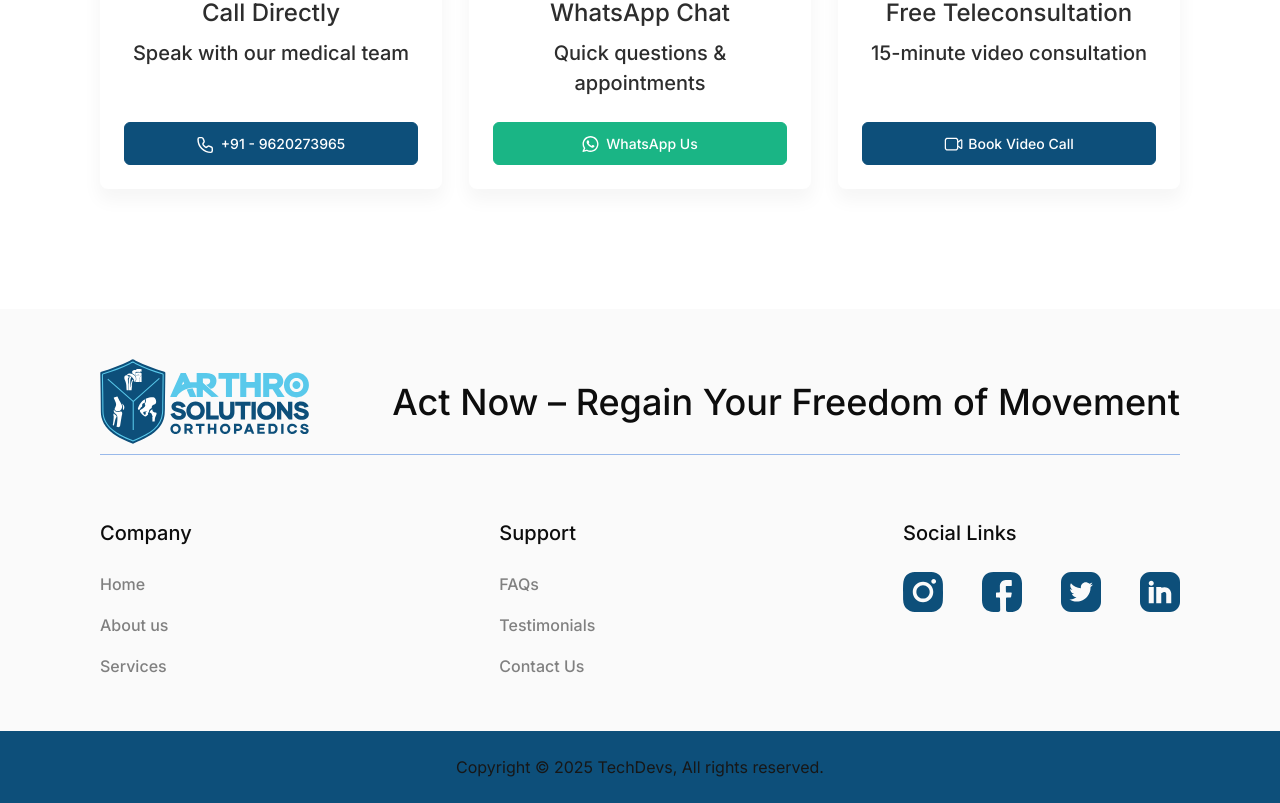
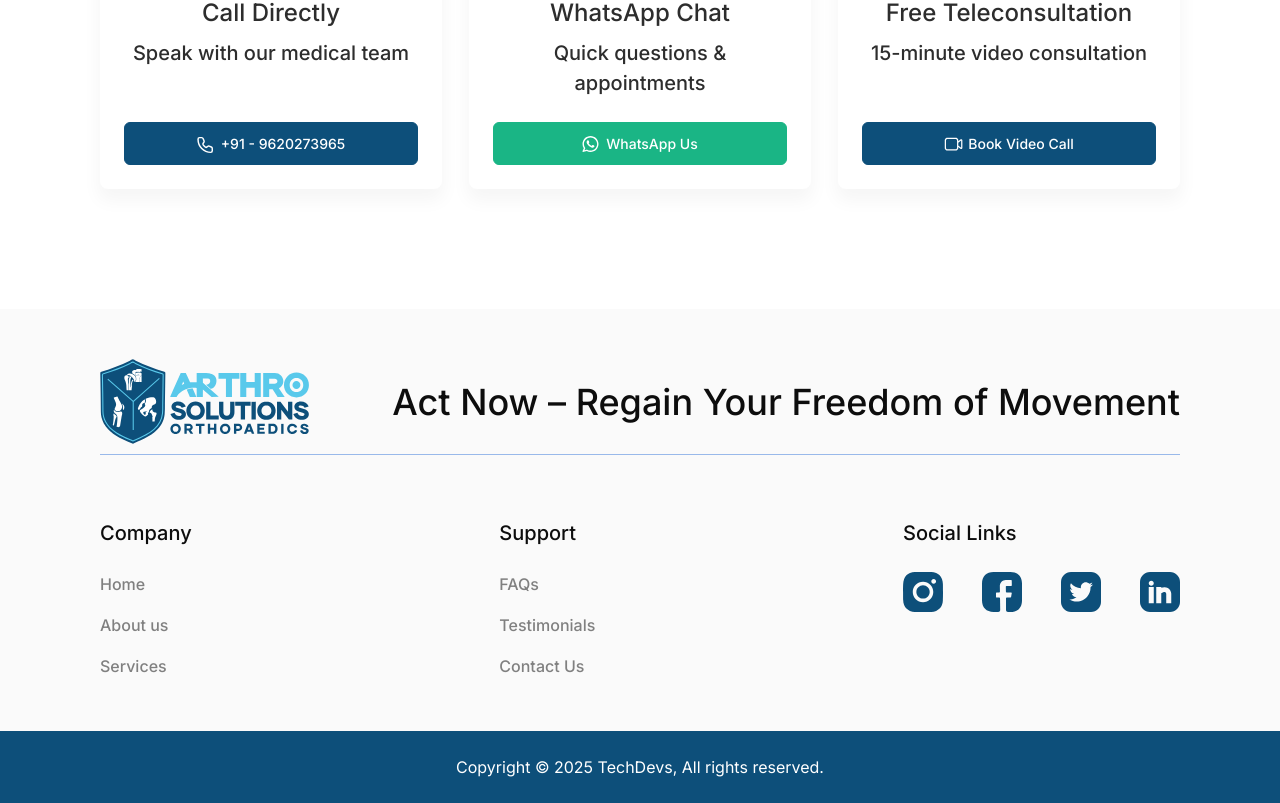
Before and after one commit to rahulmakhijasg8/arthrosolutions, a Next.js app: page /faq in a window 1280 px wide. Shown: the part 4140-4943 px from the top of the page. Built offline with nearby package versions, Linux system fonts and the light colour scheme.

Commit message:
requested changes hero section

```diff
--- a/src/app/page.js
+++ b/src/app/page.js
@@ -294,8 +294,8 @@ const testimonials = [
   </a>
 </div>
     <OrthopedicHero title={[
-          { text: "Precise Orthopaedic care ", highlight: false },
-          { text: "for athletic performance", highlight: true },
+          { text: "Precise Orthopaedic care ", highlight: true },
+          { text: "for athletic performance", highlight: false },
           { text: " and ageless joints", highlight: false }
         ]} description='From Sports Injuries to Joint Replacement, Comprehensive Solutions Under one roof by globally trained Orthopaedic surgeon, Dr. Mohit Upadhyaya.'
         buttonText="Schedule A Consultation" buttonHref="#" rightImageAlt="test" rightImage='/homehero.png'
--- a/src/components/footer.jsx
+++ b/src/components/footer.jsx
@@ -234,7 +234,7 @@ export default function Footer() {
       {/* Copyright bar */}
       <div className="bg-[#0D4F7A] w-full px-[20px] mt-[32px] md:mt-[52px] md:px-[60px] lg:px-[100px] py-[16px] md:py-[24px]">
         <div className="max-w-7xl mx-auto">
-          <p className="text-center font-['Inter'] font-[400] text-[12px] md:text-[16px]">Copyright © 2025 <a href="https://www.techdevs.in/" className="hover:underline">TechDevs</a>, All rights reserved.</p>     </div>
+          <p className="text-center text-[#FFFFFF] font-['Inter'] font-[400] text-[12px] md:text-[16px]">Copyright © 2025 <a href="https://www.techdevs.in/" className="hover:underline">TechDevs</a>, All rights reserved.</p>     </div>
       </div>
     </footer>
   )
```
